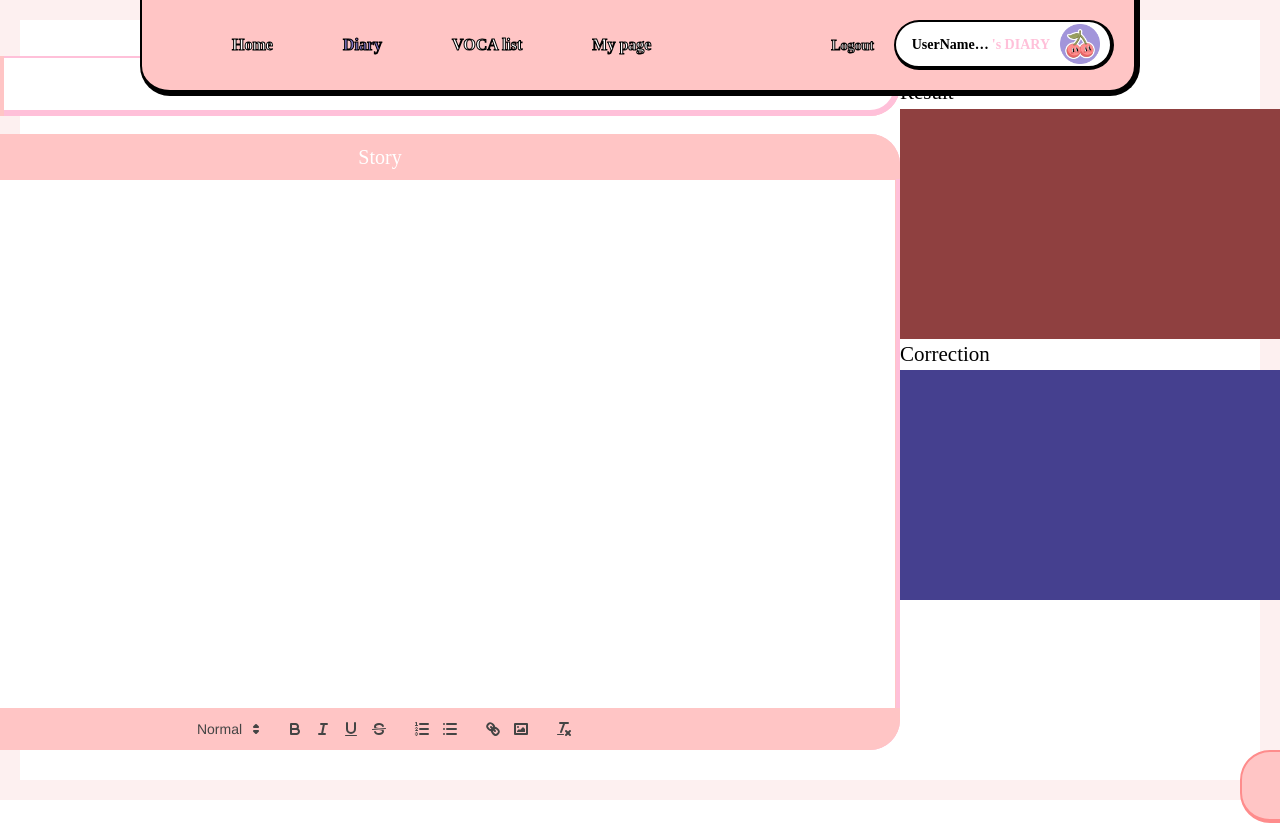
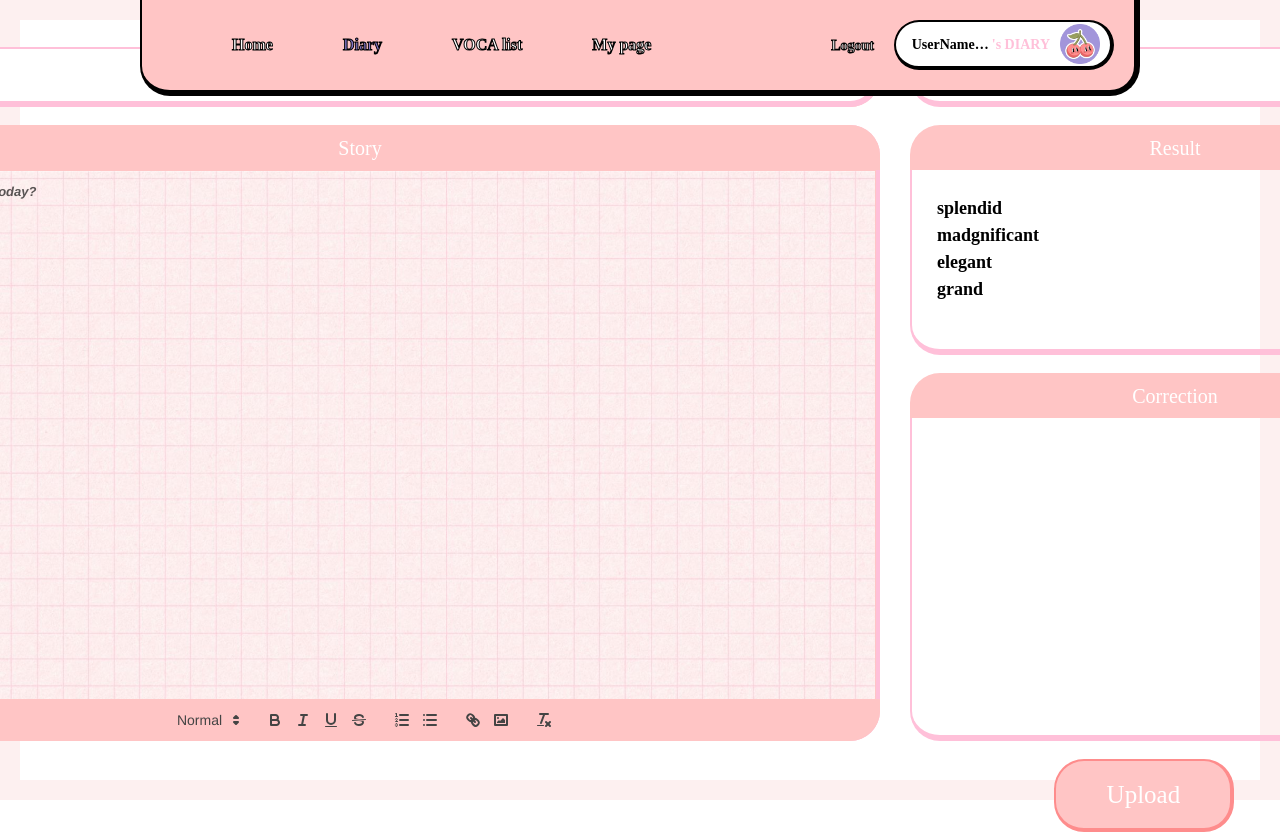
Before and after one commit to kiwowki/KiCanDiary, a React (Create React App) app in the folder client/: page /write in a window 1280 px wide. Shown: the top 832 px of the page. Built offline with nearby package versions, Linux system fonts and the light colour scheme.

Commit message:
23.12.14 write

```diff
--- a/client/src/assets/scss/section/_header.scss
+++ b/client/src/assets/scss/section/_header.scss
@@ -13,7 +13,7 @@
         color: var(--font-pink1);
 
         em {
-          color: var(--font-puple1);
+          color: var(--font-purple1);
         }
       }
 
@@ -32,7 +32,7 @@
             padding: 5% 5%;
             font-size: 1.5rem;
             font-family: var(--shrik);
-            color: var(--font-puple1);
+            color: var(--font-purple1);
             -webkit-text-stroke: 1px black;
           }
         }
@@ -75,10 +75,10 @@
             -webkit-text-stroke: 1px var(--black);
 
             &:hover {
-              color: var(--font-puple2);
+              color: var(--font-purple2);
             }
             &.active {
-              color: var(--font-puple2);
+              color: var(--font-purple2);
             }
           }
         }
@@ -96,7 +96,7 @@
             font-size: 14px;
             padding-right: 20px;
             &:hover {
-              color: var(--font-puple1);
+              color: var(--font-purple1);
             }
           }
         }
--- a/client/src/assets/scss/section/_write.scss
+++ b/client/src/assets/scss/section/_write.scss
@@ -1,5 +1,3 @@
-
-
 #write {
     width: 100%;
     height: 100vh;
@@ -7,10 +5,11 @@
     justify-content: center;
     border: 20px solid var(--bg-pink);
     .write__wrap {
-        width: 1560px;
+        width: 100%;
         display: flex;
+        flex-direction: column;
         justify-content: center;
-        flex-direction: column;
+        align-items: center;
         .today__date {
             display: flex;
             justify-content: center;
@@ -26,8 +25,10 @@
                 font-family: var(--dela);
             }
         }
-        .write_main {
+        .write__main {
+            width: 100%;
             display: flex;
+            justify-content: center;
             .write {
                 .title {
                     display: flex;
@@ -94,24 +95,83 @@
                 }
             }
             .right {
-                input {
+                // margin-left: 30px;
+                .search__wrap {
+                    width: 530px;
+                    height: 60px;
+                    margin-bottom: 18px;
+                    position: relative;
+                    span {
+                        position: absolute;
+                        top: 10px;
+                        left: 15px;
+                        width: 40px;
+                        height: 40px;
+                        background-image: url(../../img/word_search.png);
+                        background-position: center center;
+                        background-repeat: no-repeat;
+                    }
+                    input {
+                        width: 530px;
+                        height: 60px;
+                        padding-left: 60px;
+                        border: solid var(--font-pink1);
+                        border-width: 2px 6px 6px 2px;
+                        border-radius: 30px;
+                        font-family: var(--pre);
+                    }
                 }
                 .result {
+                    margin-bottom: 18px;
                     h2 {
+                        display: flex;
+                        align-items: center;
+                        justify-content: center;
+                        font-size: 20px;
+                        font-family: var(--dela);
+                        color: var(--white);
+                        background-color: var(--box-pink2);
+                        height: 45px;
+                        border-radius: 30px 30px 0 0;
                     }
                     div {
                         width: 530px;
-                        height: 230px;
-                        background-color: #8f4040;
+                        height: 185px;
+
+                        padding: 25px;
+                        display: flex;
+                        flex-direction: column;
+                        border: solid var(--font-pink1);
+                        border-width: 0px 6px 6px 2px;
+                        border-radius: 0 0 30px 30px;
+                        font-family: var(--marc);
+                        font-size: 18px;
+                        span {
+                        }
                     }
                 }
                 .correction {
+                    margin-bottom: 18px;
                     h2 {
+                        display: flex;
+                        align-items: center;
+                        justify-content: center;
+                        font-size: 20px;
+                        font-family: var(--dela);
+                        color: var(--white);
+                        background-color: var(--box-pink2);
+                        height: 45px;
+                        border-radius: 30px 30px 0 0;
                     }
                     div {
                         width: 530px;
-                        height: 230px;
-                        background-color: #45408f;
+                        height: 323px;
+                        padding: 25px;
+                        display: flex;
+                        flex-direction: column;
+                        border: solid var(--font-pink1);
+                        border-width: 0px 6px 6px 2px;
+                        border-radius: 0 0 30px 30px;
                     }
                 }
             }
@@ -131,6 +191,7 @@
                 border-radius: 30px;
                 color: var(--white);
                 font-family: var(--dela);
+                margin-right: 2vw;
             }
         }
     }
--- a/client/src/assets/scss/setting/_common.scss
+++ b/client/src/assets/scss/setting/_common.scss
@@ -47,3 +47,7 @@
     overflow: hidden;
     text-overflow: ellipsis;
 }
+
+input:focus {
+    outline: none;
+}
--- a/client/src/assets/scss/setting/_quill.snow.scss
+++ b/client/src/assets/scss/setting/_quill.snow.scss
@@ -390,8 +390,9 @@
   .ql-editor .ql-align-right {
     text-align: right;
   }
+  // 플레이스홀더
   .ql-editor.ql-blank::before {
-    color: rgba(0,0,0,0.6);
+    color: rgba(0,0,0,0.65) !important;
     content: attr(data-placeholder);
     font-style: italic;
     left: 15px;
@@ -957,4 +958,6 @@
   .ql-container.ql-snow {
     border: 1px solid var(--box-pink2) !important;
     background-color: #fff;
+    background-image: url(../../img/write_bgi.png);
+    border-radius: 0;
   }
--- a/client/src/assets/scss/setting/_reset.scss
+++ b/client/src/assets/scss/setting/_reset.scss
@@ -156,7 +156,7 @@ body {
     width: 1px;
 }
 #wrap {
-    max-width: 1920px;
+    // max-width: 1920px;
     margin: 0 auto;
     display: flex;
     flex-wrap: wrap;
--- a/client/src/assets/scss/setting/_vars.scss
+++ b/client/src/assets/scss/setting/_vars.scss
@@ -25,8 +25,8 @@
     // font color
     --font-pink1: #ffc0d9;
     --font-pink2: #FF8CC5;
-    --font-puple1: #A295DA;
-    --font-puple2: #8477C9;
+    --font-purple1: #A295DA;
+    --font-purple2: #8477C9;
 
     // bg color
     --bg-pink: #fdf0f0;
@@ -34,8 +34,8 @@
     // box color
     --box-pink1: #ffc0d9;
     --box-pink2: #FFC5C5;
-    --box-puple1: #A295DA;
-    --box-puple2: #8477C9;
+    --box-purple1: #A295DA;
+    --box-purple2: #8477C9;
 
     // border
     --border-pink: #FE8C8C;
--- a/client/src/components/diary/Write.jsx
+++ b/client/src/components/diary/Write.jsx
@@ -29,7 +29,7 @@ const Write = () => {
                     <div className="today__date">
                         <p className="box">December, 18</p>
                     </div>
-                    <div className="write_main">
+                    <div className="write__main">
                         <section className="write">
                             <h3 className="blind">글쓰기</h3>
                             <article className="title">
@@ -51,16 +51,21 @@ const Write = () => {
                                     value={value}
                                     onChange={setValue}
                                     modules={modules}
-                                    placeholder="내용을 입력하세요."
+                                    placeholder="What's your story for today?"
                                 />
                             </article>
                         </section>
-                        <section className="right">
+                        <section className="right ml_30">
                             <h2 className="blind">서치, 오류 결과 섹션</h2>
-                            <input type="text" className="word__search" />
+                            <div className='search__wrap'><span></span><input type="text" className="word__search" /></div>
                             <div className="result">
                                 <h2>Result</h2>
-                                <div></div>
+                                <div>
+                                    <span>splendid</span>
+                                    <span>madgnificant</span>
+                                    <span>elegant</span>
+                                    <span>grand</span>
+                                </div>
                             </div>
                             <div className="correction">
                                 <h2>Correction</h2>
```
Also changed, not shown: client/src/assets/img/word_search.png (added), client/src/assets/img/write_bgi.png (added).
